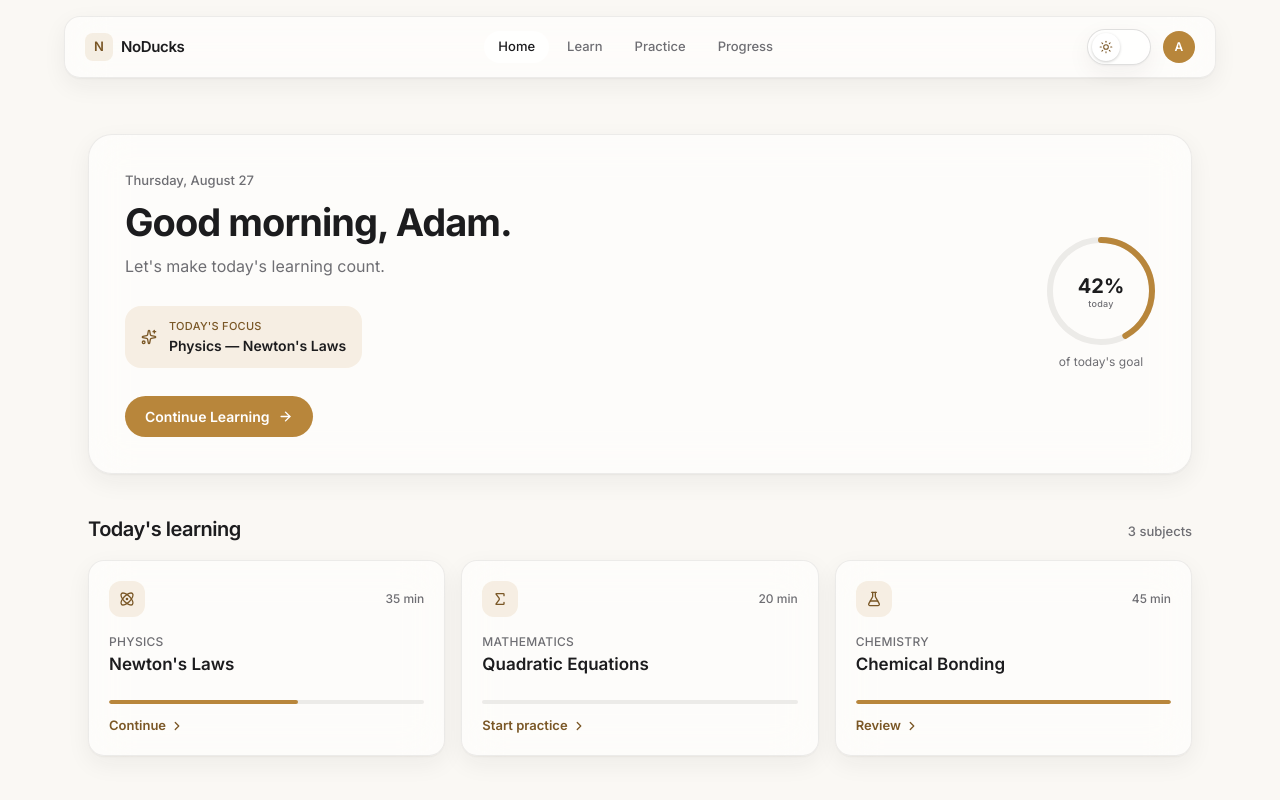
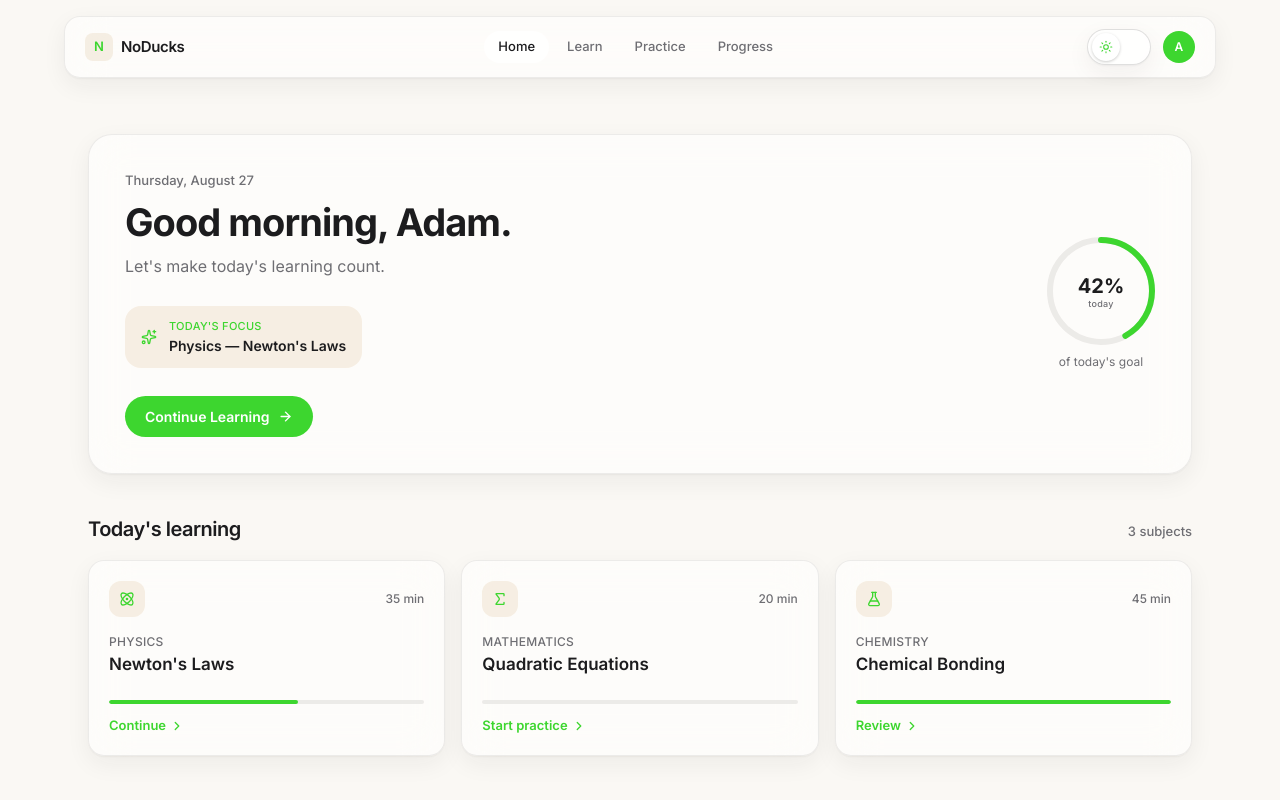
Before and after one commit to AthhamMJ/NoDucks, a React (Vite) app: page / in a window 1280 px wide. Shown: the top 800 px of the page. Built offline with nearby package versions, Linux system fonts and the light colour scheme.

Commit message:
UI improvement

```diff
--- a/src/App.jsx
+++ b/src/App.jsx
@@ -30,9 +30,9 @@ const THEME_VARS = `
     --border: rgba(28,28,30,0.08);
     --border-strong: rgba(28,28,30,0.14);
     --shadow: 0 1px 2px rgba(28,28,30,0.04), 0 8px 24px rgba(28,28,30,0.06);
-    --accent: #B8863B;
+    --accent: #3dd62f;
     --accent-soft: rgba(184,134,59,0.12);
-    --accent-fg: #7A5726;
+    --accent-fg: #3dd62f;
     --green: #4C7A5E;
     --green-soft: rgba(76,122,94,0.12);
   }
@@ -47,9 +47,9 @@ const THEME_VARS = `
     --border: rgba(255,255,255,0.09);
     --border-strong: rgba(255,255,255,0.16);
     --shadow: 0 1px 2px rgba(0,0,0,0.3), 0 12px 32px rgba(0,0,0,0.45);
-    --accent: #D3A25C;
+    --accent: #3dd62f;
     --accent-soft: rgba(211,162,92,0.14);
-    --accent-fg: #E8C58C;
+    --accent-fg: #3dd62fC;
     --green: #7FB396;
     --green-soft: rgba(127,179,150,0.14);
   }
```
